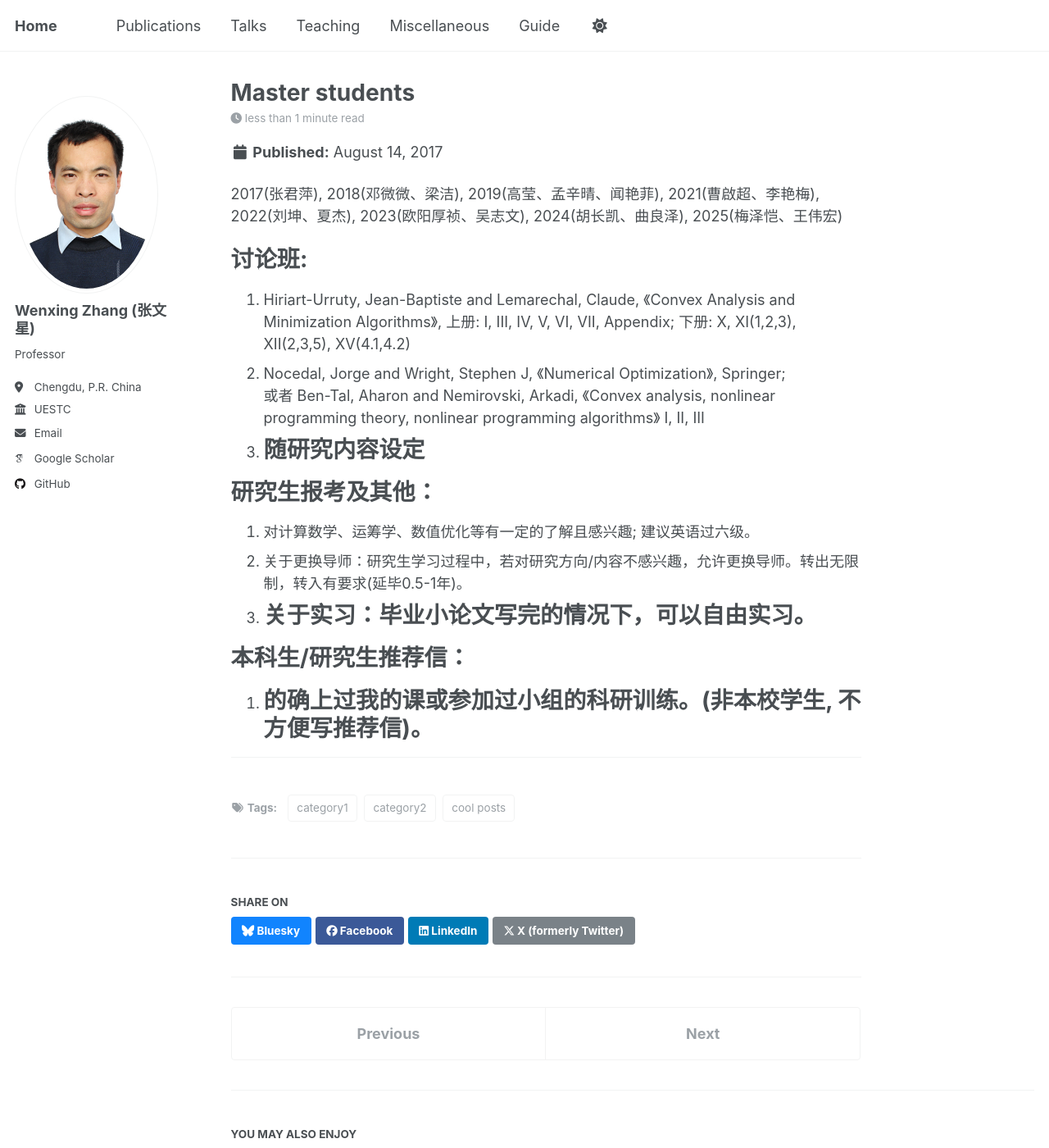
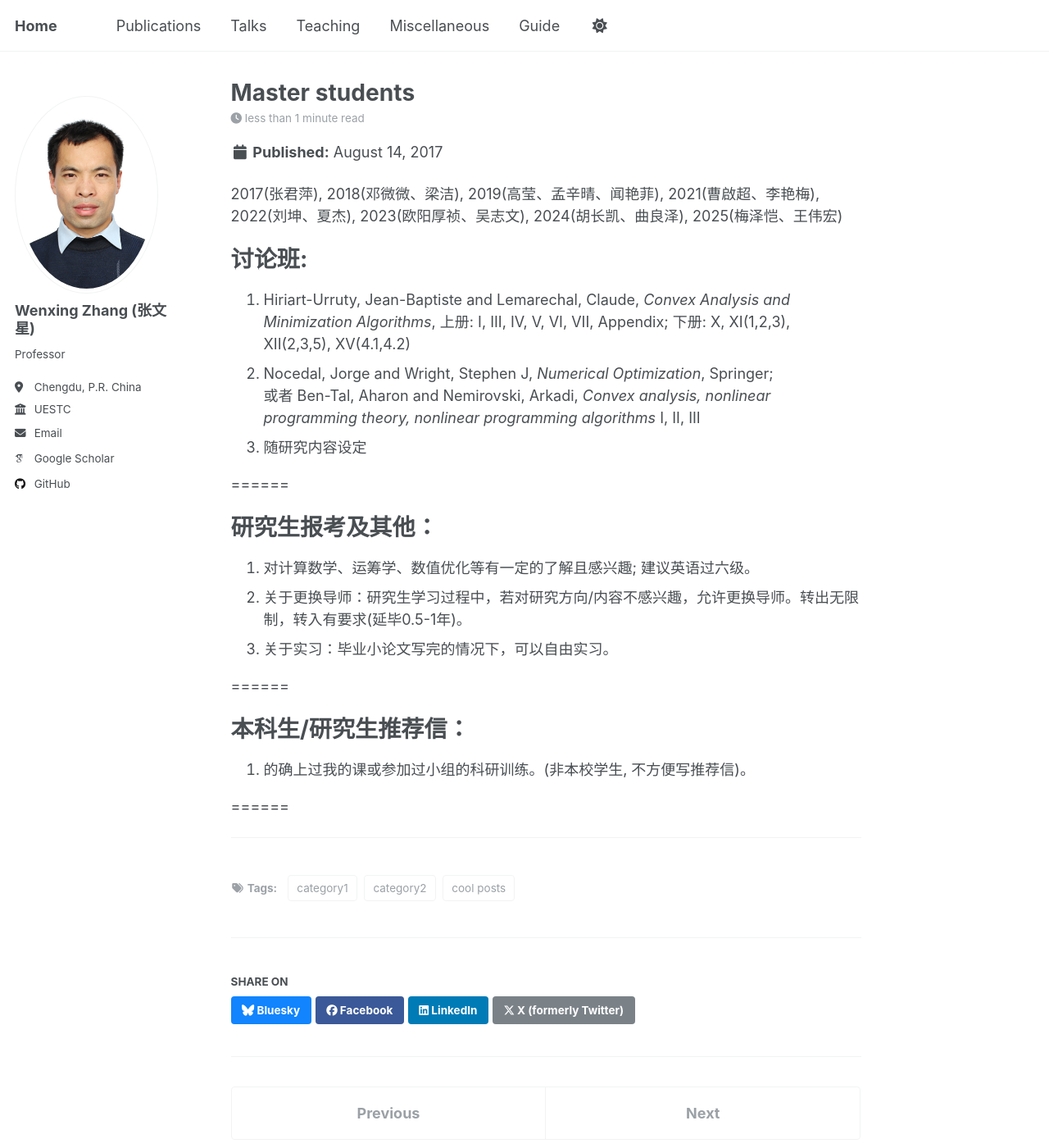
Before and after one commit to WenxingZhang/WenxingZhang.github.io, a Jekyll site: the page built from _posts/2017-08-14-blog-post-1.md, in a window 1280 px wide and 1400 px high. Shown: the whole window at 82% size. Built offline with Jekyll 4.4.1, drawn with Linux system fonts in a browser that asks for light colours; some web fonts are replaced; a script that is not in the unit is left out.

```diff
--- a/_posts/2017-08-14-blog-post-1.md
+++ b/_posts/2017-08-14-blog-post-1.md
@@ -12,22 +12,26 @@ tags:
 
 讨论班:
 ======
-1. Hiriart-Urruty, Jean-Baptiste and Lemarechal, Claude, 《Convex Analysis and Minimization Algorithms》, 上册: I, III, IV, V, VI, VII, Appendix;  下册: X,   XI(1,2,3),  XII(2,3,5),  XV(4.1,4.2)<br>
-2. Nocedal, Jorge and Wright, Stephen J, 《Numerical Optimization》, Springer; <br>
-或者 Ben-Tal, Aharon and Nemirovski, Arkadi, 《Convex analysis, nonlinear programming theory, nonlinear programming algorithms》 I, II, III<br>
+1. Hiriart-Urruty, Jean-Baptiste and Lemarechal, Claude, <i>Convex Analysis and Minimization Algorithms</i>, 上册: I, III, IV, V, VI, VII, Appendix;  下册: X,   XI(1,2,3),  XII(2,3,5),  XV(4.1,4.2)<br>
+2. Nocedal, Jorge and Wright, Stephen J, <i>Numerical Optimization</i>, Springer; <br>
+或者 Ben-Tal, Aharon and Nemirovski, Arkadi, <i>Convex analysis, nonlinear programming theory, nonlinear programming algorithms</i> I, II, III<br>
 3. 随研究内容设定<br>
+
 ======
+
 
 研究生报考及其他：
 ======
 1. 对计算数学、运筹学、数值优化等有一定的了解且感兴趣; 建议英语过六级。<br>
 2. 关于更换导师：研究生学习过程中，若对研究方向/内容不感兴趣，允许更换导师。转出无限制，转入有要求(延毕0.5-1年)。<br>
 3. 关于实习：毕业小论文写完的情况下，可以自由实习。<br>
+
 ======
 
 本科生/研究生推荐信：
 ======
 1. 的确上过我的课或参加过小组的科研训练。(非本校学生, 不方便写推荐信)。<br>
+
 ======
 
 ------
```
